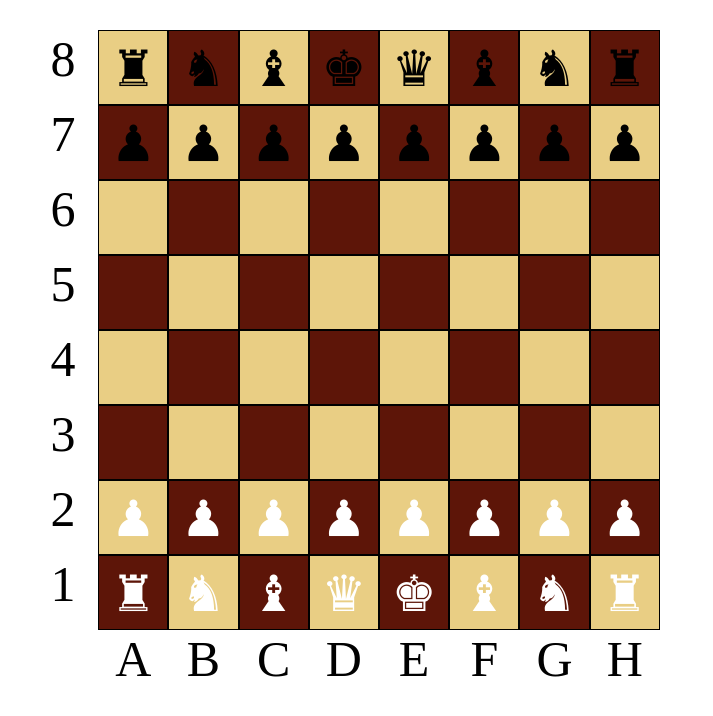
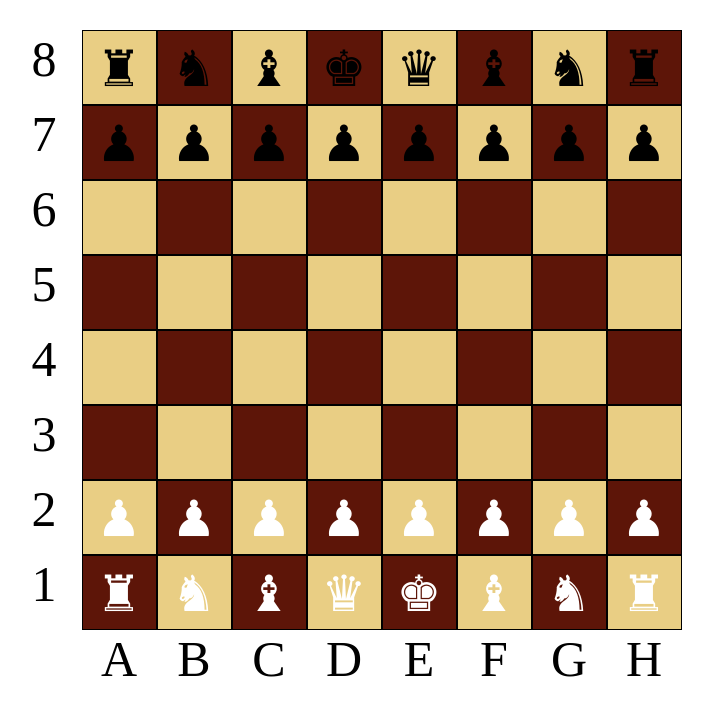
Before and after one commit to Styx-/interactive_chess, a plain HTML site: page index.html in a window 1280 px wide. Shown: the whole page, without its empty margins (296-1009 px from the left). Drawn offline with nearby package versions, Linux system fonts and the light colour scheme.

Commit message:
make dimensions static

```diff
--- a/main.css
+++ b/main.css
@@ -5,7 +5,7 @@
 }
 
 .container {
-  width: 50%;
+  width: 675px;
   background-color: #000;
   margin: 30px auto;
   display: block;
@@ -18,7 +18,7 @@
 
 .cell {
   background-color: #eee;
-  width: 11.11%;
+  width: 75px;
   height: 75px;
   cursor: pointer;
   border: 1px solid black;
```
